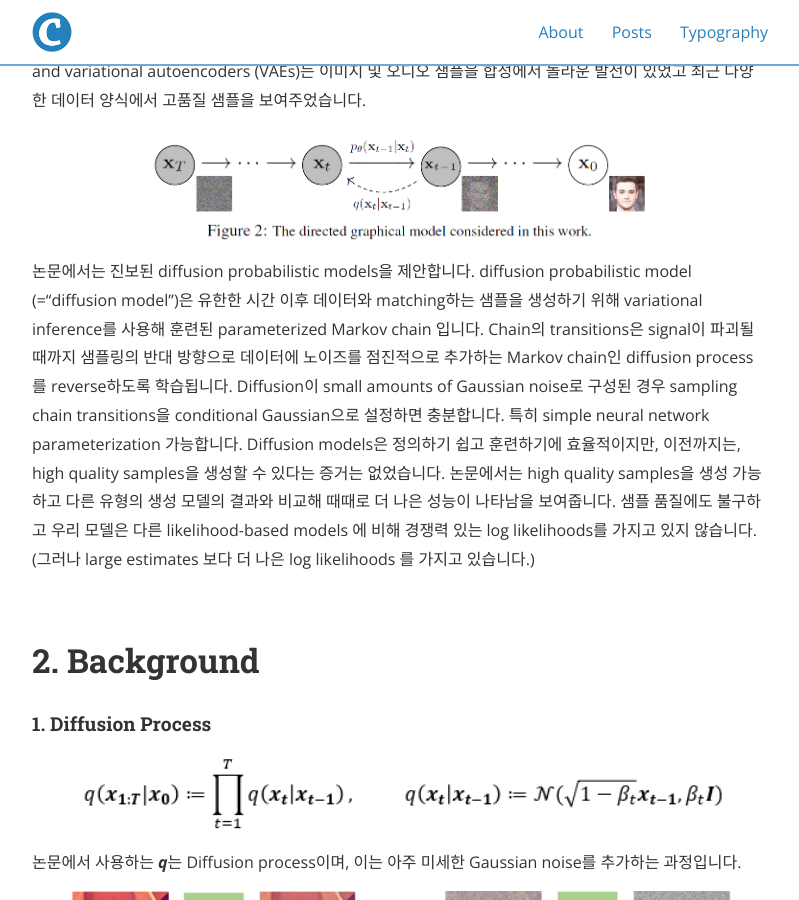
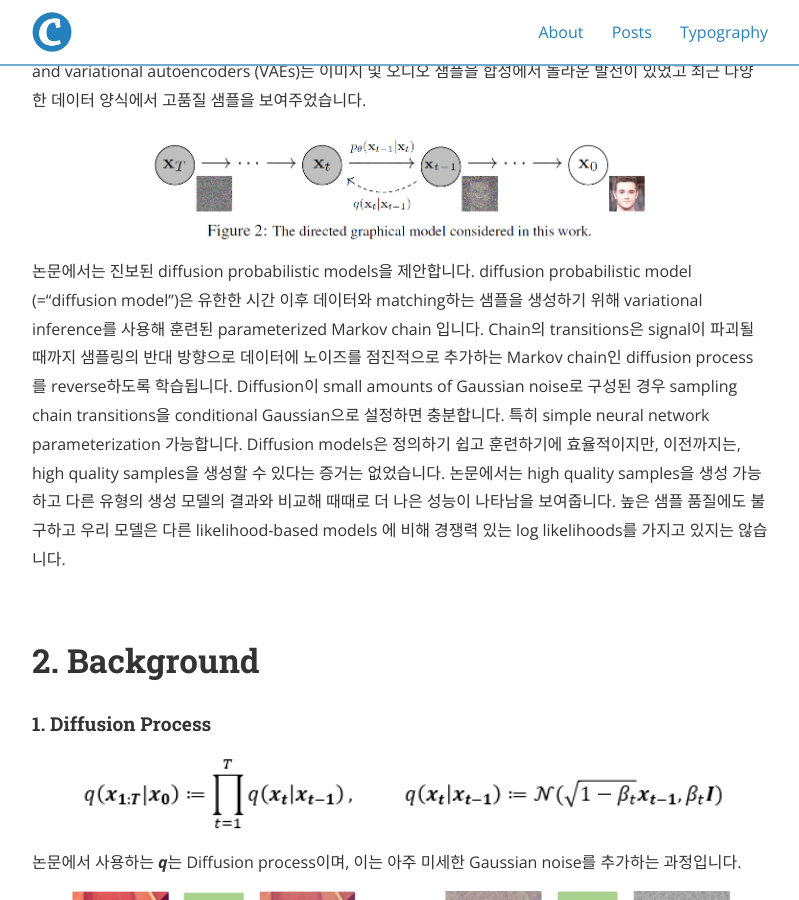
Before and after one commit to deep-generative-models-AIM5036/deep-generative-models-AIM5036.github.io, a Jekyll site: the page built from _posts/2022-11-12-DDPM.md, in a window 1280 px wide and 900 px high, scrolled down 1630 px. Shown: the whole window, without its empty margins (240-1039 px from the left). Built offline with Jekyll 4.4.1, drawn with Linux system fonts in a browser that asks for light colours; nearby versions of some CDN libraries; formulas are drawn with MathJax 3; some of the changed text lies outside the part shown.

Commit message:
content update
Signed-off-by: ujin4287 <56214466+ujin4287@users.noreply.github.com>

```diff
--- a/_posts/2022-11-12-DDPM.md
+++ b/_posts/2022-11-12-DDPM.md
@@ -17,7 +17,7 @@
 
 Autoregressive, VAE, Normalizing Flow, GAN에서 다양한 장점을 가진 생성모델을 소개하였지만, 이들은 모두 Sampling시간 및 표현력에 있어 각각 단점을 가지고 있었습니다. 우리는 이에 GAN보다 더 좋은 표현력을 가지면서도 어느 정도의 Sampling 속도와 tractable함을 갖춘 Denoising Diffusion Probabilistic Model (DDPM)을 소개합니다.
 
-논문에서는 Diffusion probabilistic models을 사용하여 고품질 이미지 합성 결과를 제시합니다.Diffusion probabilistic models과 Langevin dynamics 와의 denoising score matching 사이의 novel connection에 따라 설계된 weighted variational bound에 대한 training을 통해 최상의 결과가 나왔습니다. Unconditional CIFAR10 dataset에서 높은 IS와 FID 를 얻었고 256x256 LSUN에서는 ProgressiveGAN과 유사한 sample quality를 얻었습니다. <br>
+논문에서는 Diffusion probabilistic models을 사용하여 고품질 이미지 합성 결과를 제시합니다. Diffusion probabilistic models과 Langevin dynamics 와의 denoising score matching 사이의 novel connection에 따라 설계된 weighted variational bound에 대한 training을 통해 최상의 결과가 나왔습니다. Unconditional CIFAR10 dataset에서 높은 IS와 FID 를 얻었고 256x256 LSUN에서는 ProgressiveGAN과 유사한 sample quality를 얻었습니다. <br>
 
 <br>
 
@@ -42,7 +42,7 @@
 Diffusion이 small amounts of  Gaussian noise로 구성된 경우 sampling chain transitions을 conditional Gaussian으로 설정하면 충분합니다. 특히 simple neural network parameterization 가능합니다.
 Diffusion models은 정의하기 쉽고 훈련하기에 효율적이지만, 이전까지는, high quality samples을 생성할 수 있다는 증거는 없었습니다.
 논문에서는 high quality samples을 생성 가능하고 다른 유형의 생성 모델의 결과와 비교해 때때로 더 나은 성능이 나타남을 보여줍니다.
-샘플 품질에도 불구하고 우리 모델은 다른 likelihood-based models 에 비해 경쟁력 있는 log likelihoods를 가지고 있지 않습니다. (그러나 large estimates 보다 더 나은 log likelihoods 를 가지고 있습니다.)
+높은 샘플 품질에도 불구하고 우리 모델은 다른 likelihood-based models 에 비해 경쟁력 있는 log likelihoods를 가지고 있지는 않습니다.
 
 <br>
 
@@ -376,7 +376,7 @@
 
 Diffusion models에 대한 해당 논문의 연구는 GANs, flows, autoregressive models 등의 sample quality를 개선하기 위한 노력과 같은 다른 유형의 deep generative models에 대한 기존 작업과 유사한 범위를 갖습니다.
 
-해당 논문은 diffusion models을 이 기술 계열에서 일반적으로 유용한 도구로 만드는 데 있어 progress를 나타내므로, generative models이 더 broader world에 가졌던(그리고 앞으로 가질) 영향을 증폭시키는 역할을 할 수 있습니다.
+해당 논문은 diffusion models을 이 기술 계열에서 일반적으로 유용한 도구로 만드는 데 있어 progress를 나타내므로, generative models이 broader world에서 가지는 영향력을 증폭시키는 역할을 할 수 있습니다.
 
 <br>
 
```
Also changed, not shown: other parts of _posts/2022-11-12-DDPM.md (+2 -2 lines).
